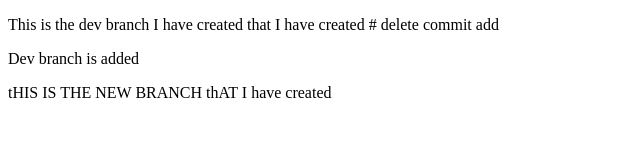
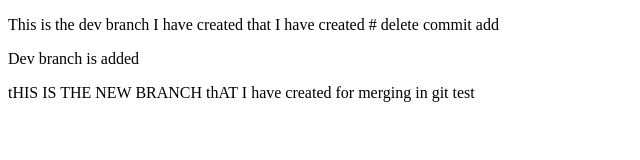
Before and after one commit to Danishsoma/PraticeGithubRepo, a plain HTML site: page index.html in a window 1280 px wide. Shown: the whole page, without its empty margins (0-640 px from the left). Drawn offline with Linux system fonts and the light colour scheme.

Commit message:
TEST LINK

```diff
--- a/index.html
+++ b/index.html
@@ -9,6 +9,8 @@
 <body>
     <p>This is the dev branch I have created that I have created # delete commit add</p>
     <p>Dev branch is added</p>
-    <P>tHIS IS THE NEW BRANCH thAT I have created</P>
+    <P>tHIS IS THE NEW BRANCH thAT I have created for merging in git test
+
+    </P>
 </body>
 </html>
```
